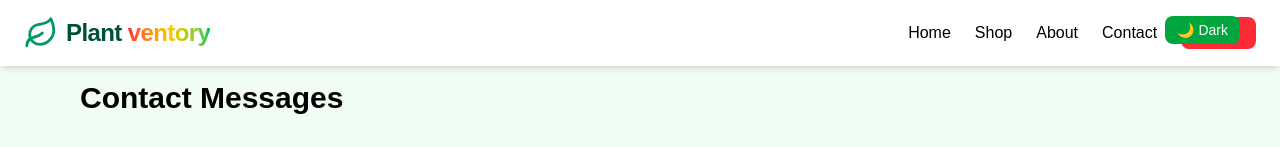
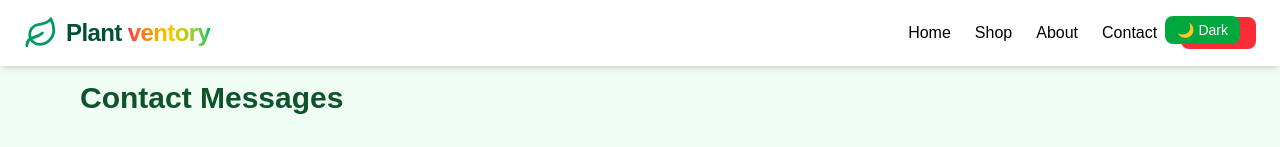
Before and after one commit to yasarahasini/plant-ventory, a Next.js app in the folder frontend/: page /admin-dashboard/contact-info in a window 1280 px wide. Shown: the top 147 px of the page. Built offline with nearby package versions, Linux system fonts and the light colour scheme; no server answers.

Commit message:
update pages

```diff
--- a/frontend/app/(admin)/admin-dashboard/contact-info/page.tsx
+++ b/frontend/app/(admin)/admin-dashboard/contact-info/page.tsx
@@ -23,7 +23,7 @@ export default function ContactListPage() {
   return (
     <div className="p-20 bg-green-50" text-black>
 
-      <h1 className="text-3xl font-bold mb-8">
+      <h1 className="text-3xl font-bold mb-8 text-shadow-green-700 text-green-900">
         Contact Messages
       </h1>
 
```
